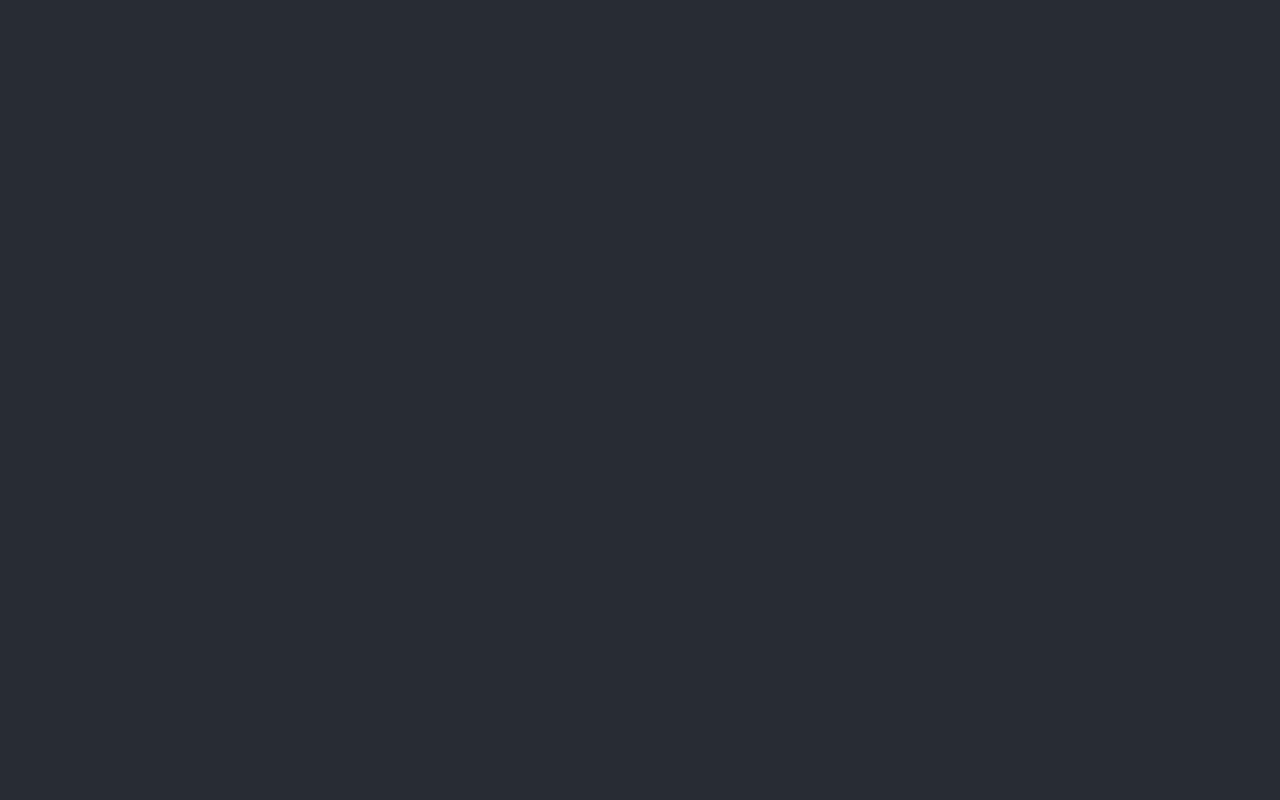
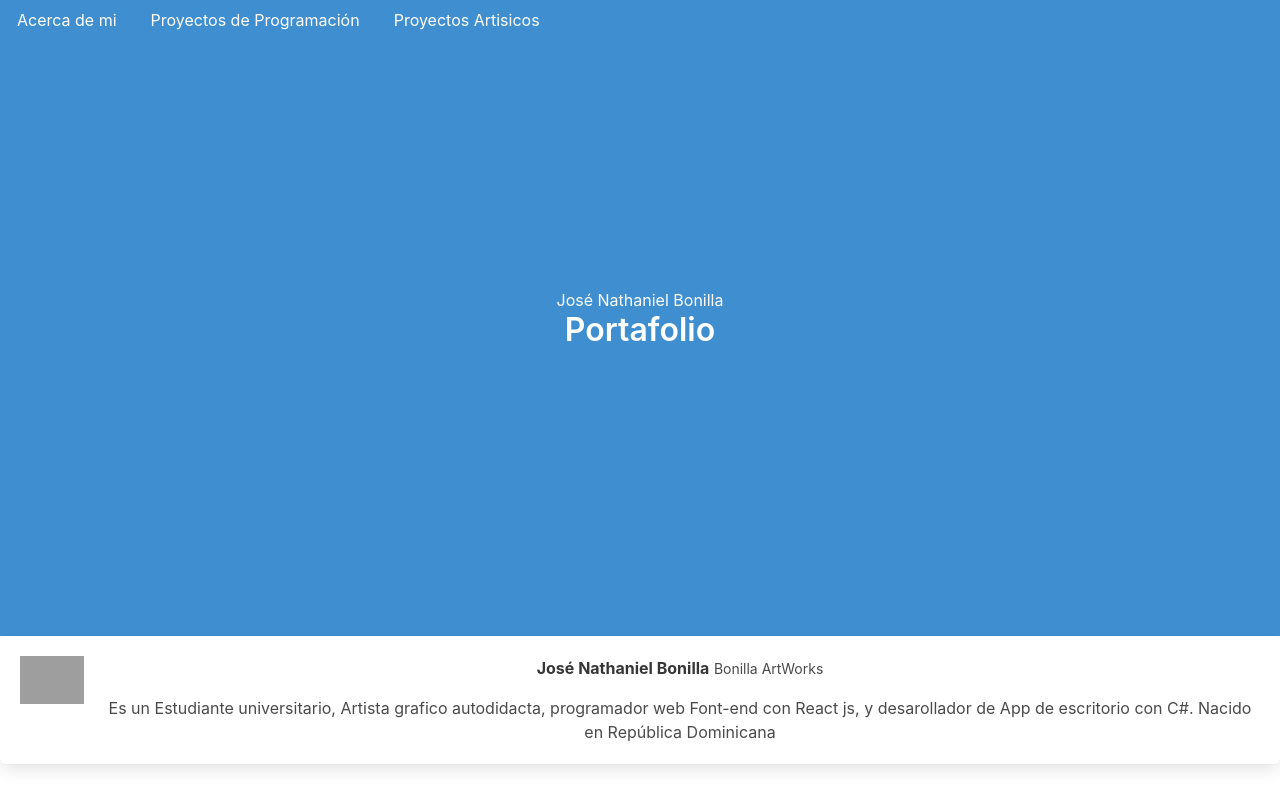
Before and after one commit to N4than13L/React-Js, a React (Create React App) app in the folder portafolio/: page / in a window 1280 px wide. Built offline with nearby package versions, Linux system fonts and the light colour scheme; grey boxes are pictures that could not be loaded.

Commit message:
Agregando nav, hero y descripcion

```diff
--- a/portafolio/src/App.js
+++ b/portafolio/src/App.js
@@ -1,13 +1,17 @@
 import React, { Component} from 'react'
 import './App.css';
+import 'bulma/css/bulma.css'
+import NavBar from './components/NavBar';
+import Hero from './components/Hero';
+import Info from './components/Info';
 
 class App extends Component {
   render(){
     return (
       <div className="App">
-        <header className="App-header">
-
-        </header>
+        <NavBar/>
+        <Hero/>
+        <Info/>
       </div>
     );
   }
--- /dev/null
+++ b/portafolio/src/components/Hero.js
@@ -0,0 +1,16 @@
+import React, { Component } from 'react';
+
+class Hero extends Component {
+    render(){
+        return(
+            <section className="hero is-large is-info">
+                <div className="hero-body">
+                    <h2>José Nathaniel Bonilla</h2>
+                    <p className="title">Portafolio</p>
+                </div>
+            </section>
+        )
+    }
+}
+
+export default Hero
--- /dev/null
+++ b/portafolio/src/components/Info.js
@@ -0,0 +1,34 @@
+import React,{Component} from 'react'
+
+class Info extends Component{
+    constructor(props){
+        super(props);
+        this.state = {
+            Historia:'Es un Estudiante universitario, Artista grafico autodidacta, programador web Font-end con React js, y desarollador de App de escritorio con C#. Nacido en República Dominicana'}
+        }
+            render(){
+        return (
+        <div className="box">
+            <article className="media">
+                <div className="media-left">
+                    <figure className="image is-64x64">
+                        <img src="https://media.tenor.com/images/8d5c2b4b20e52499a6a46b5be53e7718/tenor.png" alt="Imagen"/>
+                    </figure>
+                </div>
+
+                <div className="media-content">
+                    <div className="content">
+                        <p>
+                            <strong>José Nathaniel Bonilla</strong> <small>Bonilla ArtWorks</small>
+                        </p>
+                        <p>{this.state.Historia}</p>
+
+                    </div>
+                </div>
+            </article>
+        </div>
+        )
+    }
+}
+
+export default Info
--- /dev/null
+++ b/portafolio/src/components/NavBar.js
@@ -0,0 +1,20 @@
+import React, { Component } from 'react'
+import { Link } from 'react-router-dom'
+
+class NavBar extends Component {
+    render(){
+        return(
+         <nav className="navbar is-info"
+          role="navigation" aria-label="main navigation"
+          style={{position: 'fixed', width:'100%'}}>
+             <div className="navbar-brand"></div>
+
+            <Link to="" className="button is-info">Acerca de mi</Link>
+            <Link to="" className="button is-info"> Proyectos de Programación</Link>
+            <Link to="" className="button is-info">Proyectos Artisicos</Link>
+        </nav>
+        );
+    }
+}
+
+export default NavBar
--- a/portafolio/src/index.js
+++ b/portafolio/src/index.js
@@ -8,7 +8,7 @@ import {BrowserRouter} from 'react-router-dom';
 ReactDOM.render(
   <BrowserRouter>
     <App/>
-  </BrowserRouter>,document.getElementById('root')
+  </BrowserRouter>, document.getElementById('root')
 );
 
 // If you want to start measuring performance in your app, pass a function
```
Also changed, not shown: portafolio/src/components/Exprience.js (added, +12 -0 lines), 1 other file (tests, documents, lock files or other folders).
